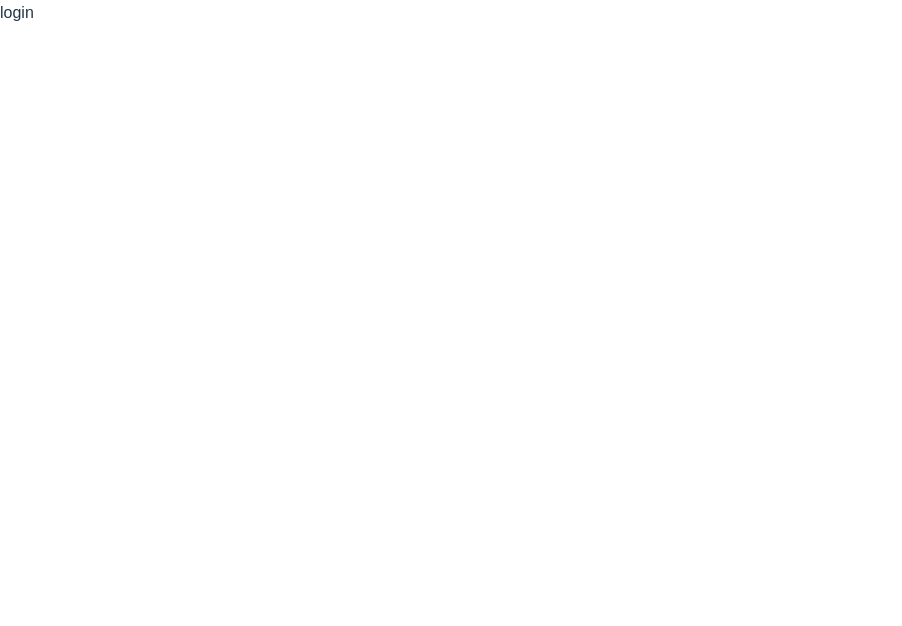
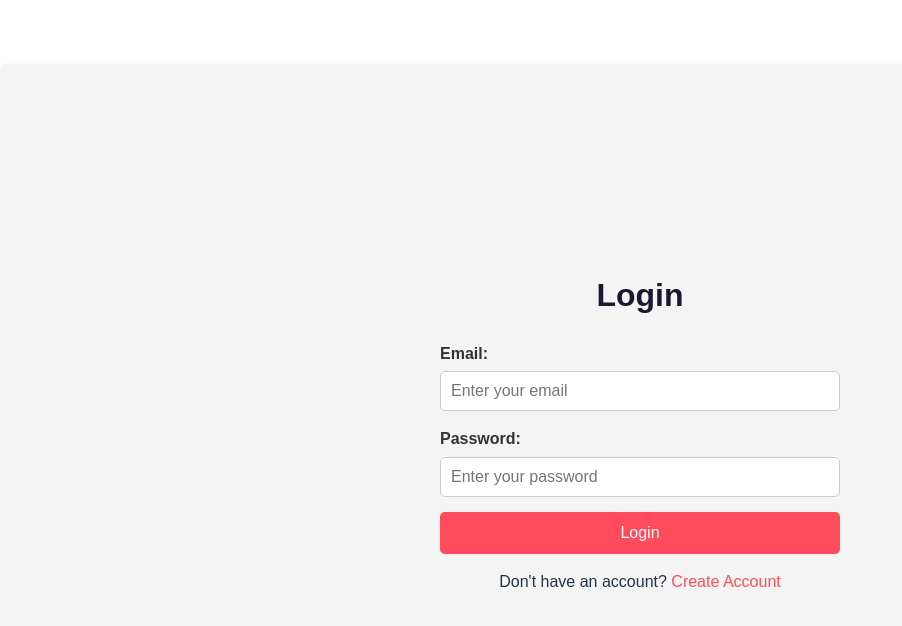
Before and after one commit to Mokshjain131/Pterodactyl, a React (Vite) app in the folder Frontend/: page /login in a window 1280 px wide. Shown: the top 626 px of the page, without its empty margins (0-902 px from the left). Built offline with nearby package versions, Linux system fonts and the light colour scheme.

Commit message:
navbar update
updated the navbar and also worked on login page

```diff
--- a/Frontend/src/components/navbar.jsx
+++ b/Frontend/src/components/navbar.jsx
@@ -1,35 +1,32 @@
-// import React from "react";
+import React, { useState } from "react";
 import { Link } from "react-router-dom";
-import '../styles/navbar.css';
+import "../styles/navbar.css";
 
-function Navbar() {
+const Navbar = () => {
+  const [menuOpen, setMenuOpen] = useState(false);
 
-    return (
-        <nav className="navbar">
-            <div className="navbar-container">
-                <Link to="/" className="navbar-logo">
-                    <img src="../assets/react.svg" alt="Logo" />
-                </Link>
-                <ul className="navbar-menu">
-                    <li>
-                        <Link to="/" className="navbar-link">
-                            Home
-                        </Link>
-                    </li>
-                    <li>
-                        <Link to="/chat" className="navbar-link">
-                            Chat
-                        </Link>
-                    </li>
-                    <li>
-                        <Link to="/login" className="navbar-link">
-                            Login
-                        </Link>
-                    </li>
-                </ul>
-            </div>
-        </nav>
-    )
-}
+  return (
+    <nav className="navbar-container">
+      <div className="navbar-logo">StartupAI</div>
+
+      {/* Hamburger Menu */}
+      <div className="navbar-menu-icon" onClick={() => setMenuOpen(!menuOpen)}>
+        &#9776;
+      </div>
+
+      {/* Navigation Links */}
+      <ul className={`navbar-links ${menuOpen ? "navbar-links-active" : ""}`}>
+        <li><Link to="/">Home</Link></li>
+        <li><Link to="/about">About</Link></li>
+        <li><Link to="/features">Features</Link></li>
+        <li><Link to="/contact">Contact</Link></li>
+        <li><Link to="/investors">Investors</Link></li>
+        <li><Link to="/chat">Chat</Link></li>
+        <li><Link to="/cofounder">Co-founder</Link></li>
+        <li><Link to="/login">Login</Link></li>
+      </ul>
+    </nav>
+  );
+};
 
 export default Navbar;
--- a/Frontend/src/pages/login.jsx
+++ b/Frontend/src/pages/login.jsx
@@ -1,13 +1,84 @@
-// import React from "react";
-import '../styles/index.css';
+import React, { useState } from "react";
+import '../styles/login.css';
 
-function Login() {
+const Login = () => {
+  const [isSignUp, setIsSignUp] = useState(false);
+  const [email, setEmail] = useState("");
+  const [password, setPassword] = useState("");
+  const [confirmPassword, setConfirmPassword] = useState(""); // For sign-up
+  const [error, setError] = useState(""); // For error handling
 
-    return (
-        <div className="home">
-            login
+  const handleSubmit = (e) => {
+    e.preventDefault();
+
+    if (isSignUp && password !== confirmPassword) {
+      setError("Passwords do not match");
+      return;
+    }
+
+    setError(""); // Clear error
+    console.log(isSignUp ? "Creating account with:" : "Logging in with:", { email, password });
+    // Add login or signup logic here (API calls)
+  };
+
+  return (
+    <div className="login-container">
+      <h1>{isSignUp ? "Create Account" : "Login"}</h1>
+
+      <form onSubmit={handleSubmit}>
+        <div className="form-group">
+          <label htmlFor="email">Email:</label>
+          <input
+            type="email"
+            id="email"
+            value={email}
+            onChange={(e) => setEmail(e.target.value)}
+            required
+            placeholder="Enter your email"
+          />
         </div>
-    );
-}
+
+        <div className="form-group">
+          <label htmlFor="password">Password:</label>
+          <input
+            type="password"
+            id="password"
+            value={password}
+            onChange={(e) => setPassword(e.target.value)}
+            required
+            placeholder="Enter your password"
+          />
+        </div>
+
+        {isSignUp && (
+          <div className="form-group">
+            <label htmlFor="confirmPassword">Confirm Password:</label>
+            <input
+              type="password"
+              id="confirmPassword"
+              value={confirmPassword}
+              onChange={(e) => setConfirmPassword(e.target.value)}
+              required
+              placeholder="Re-enter your password"
+            />
+          </div>
+        )}
+
+        {error && <div className="error">{error}</div>}
+
+        <button type="submit">{isSignUp ? "Sign Up" : "Login"}</button>
+      </form>
+
+      <div className="toggle-link">
+        <p>
+          {isSignUp ? "Already have an account?" : "Don't have an account?"}{" "}
+          <span onClick={() => setIsSignUp(!isSignUp)}>
+            {isSignUp ? "Login" : "Create Account"}
+          </span>
+        </p>
+      </div>
+    </div>
+  );
+};
 
 export default Login;
--- a/Frontend/src/styles/login.css
+++ b/Frontend/src/styles/login.css
@@ -0,0 +1,72 @@
+/* login.css */
+.login-container {
+    display: flex;
+    flex-direction: column;
+    justify-content: center;
+    align-items: center;
+    height: calc(100vh - 64px); /* Adjusting for the navbar height */
+    padding: 20px;
+    background: #f4f4f4;
+    border-radius: 8px;
+    box-shadow: 0 4px 8px rgba(0, 0, 0, 0.1);
+    margin-top: 64px; /* To prevent overlap with fixed navbar */
+  }
+
+  h1 {
+    text-align: center;
+    color: #1a1a2e;
+    margin-bottom: 20px;
+  }
+
+  .form-group {
+    margin-bottom: 15px;
+    width: 100%;
+    max-width: 400px;
+  }
+
+  label {
+    display: block;
+    font-weight: bold;
+    color: #333;
+  }
+
+  input {
+    width: 100%;
+    padding: 10px;
+    margin-top: 5px;
+    border: 1px solid #ccc;
+    border-radius: 5px;
+    font-size: 16px;
+  }
+
+  button {
+    width: 100%;
+    padding: 12px;
+    background-color: #ff4b5c;
+    border: none;
+    border-radius: 5px;
+    color: white;
+    font-size: 16px;
+    cursor: pointer;
+  }
+
+  button:hover {
+    background-color: #e03e49;
+  }
+
+  .error {
+    color: red;
+    font-size: 14px;
+    text-align: center;
+    margin-bottom: 10px;
+  }
+
+  .toggle-link {
+    text-align: center;
+    margin-top: 15px;
+  }
+
+  .toggle-link span {
+    color: #ff4b5c;
+    cursor: pointer;
+  }
--- a/Frontend/src/styles/navbar.css
+++ b/Frontend/src/styles/navbar.css
@@ -1,46 +1,96 @@
-* {
-    box-sizing: border-box;
-    margin: 0;
-    padding: 0;
-}
-
-body {
-    font-family: Arial, sans-serif;
-    line-height: 1.6;
-}
-
-.navbar {
-    background-color: #333;
-    color: #fff;
-    padding: 1rem;
-}
-
+/* Navbar Styling */
 .navbar-container {
+    position: fixed;
+    top: 0;
+    left: 0;
+    width: 100%;
+    height: 64px;
+    background: #1a1a2e;
+    color: white;
     display: flex;
     justify-content: space-between;
     align-items: center;
-    max-width: 1200px;
-    margin: 0 auto;
+    box-shadow: 0 4px 6px rgba(0, 0, 0, 0.1);
+    z-index: 1000;
 }
 
+/* Logo Styling */
 .navbar-logo {
-    font-size: 1.5rem;
-    font-weight: bold;
-    text-decoration: none;
-    color: #fff;
+    font-size: 24px;
+    color: #ff4b5c;
+    margin-left: 20px;
 }
 
-.navbar-menu {
+/* Navigation Links */
+.navbar-links {
+    list-style: none;
     display: flex;
-    list-style: none;
+    justify-content: space-evenly;
 }
 
-.navbar-link {
-    color: #fff;
-    text-decoration: none;
-    padding: 0.5rem 1rem;
+/* Styling for Each Link */
+.navbar-links li {
+    display: inline-block;
+    width: 111px; /* Set the width of the inline-block element */
 }
 
-.navbar-link:hover {
-    text-decoration: underline;
+/* Styling for Navbar Links */
+.navbar-links a {
+    text-decoration: none;
+    color: white;
+    font-size: 18px;
+    font-weight: 500;
+    padding: 8px 8px;
+    border-radius: 5px;
+    transition: all 0.3s ease-in-out;
 }
+
+/* Hover Effect */
+.navbar-links a:hover {
+    background: #ff4b5c;
+    color: white;
+}
+
+/* Active Link Style */
+.navbar-links a.active {
+    background: #ff4b5c;
+}
+
+/* Mobile Responsive Styles */
+.navbar-menu-icon {
+    display: none;
+    font-size: 30px;
+    cursor: pointer;
+    color: white;
+}
+
+@media (max-width: 768px) {
+    .navbar-links {
+        display: none;
+        flex-direction: column;
+        position: absolute;
+        top: 64px;
+        left: 0;
+        width: 100%;
+        background: #1a1a2e;
+        padding: 10px 0;
+        text-align: center;
+    }
+
+    .navbar-links-active {
+        display: flex;
+    }
+
+    .navbar-links li {
+        padding: 10px 0;
+    }
+
+    .navbar-links a {
+        display: block;
+        padding: 12px;
+    }
+
+    .navbar-menu-icon {
+        display: block;
+    }
+}
```
Also changed, not shown: Frontend/src/pages/about.jsx (added), Frontend/src/pages/aboutus.jsx (deleted), 1 other file (tests, documents, lock files or other folders).
